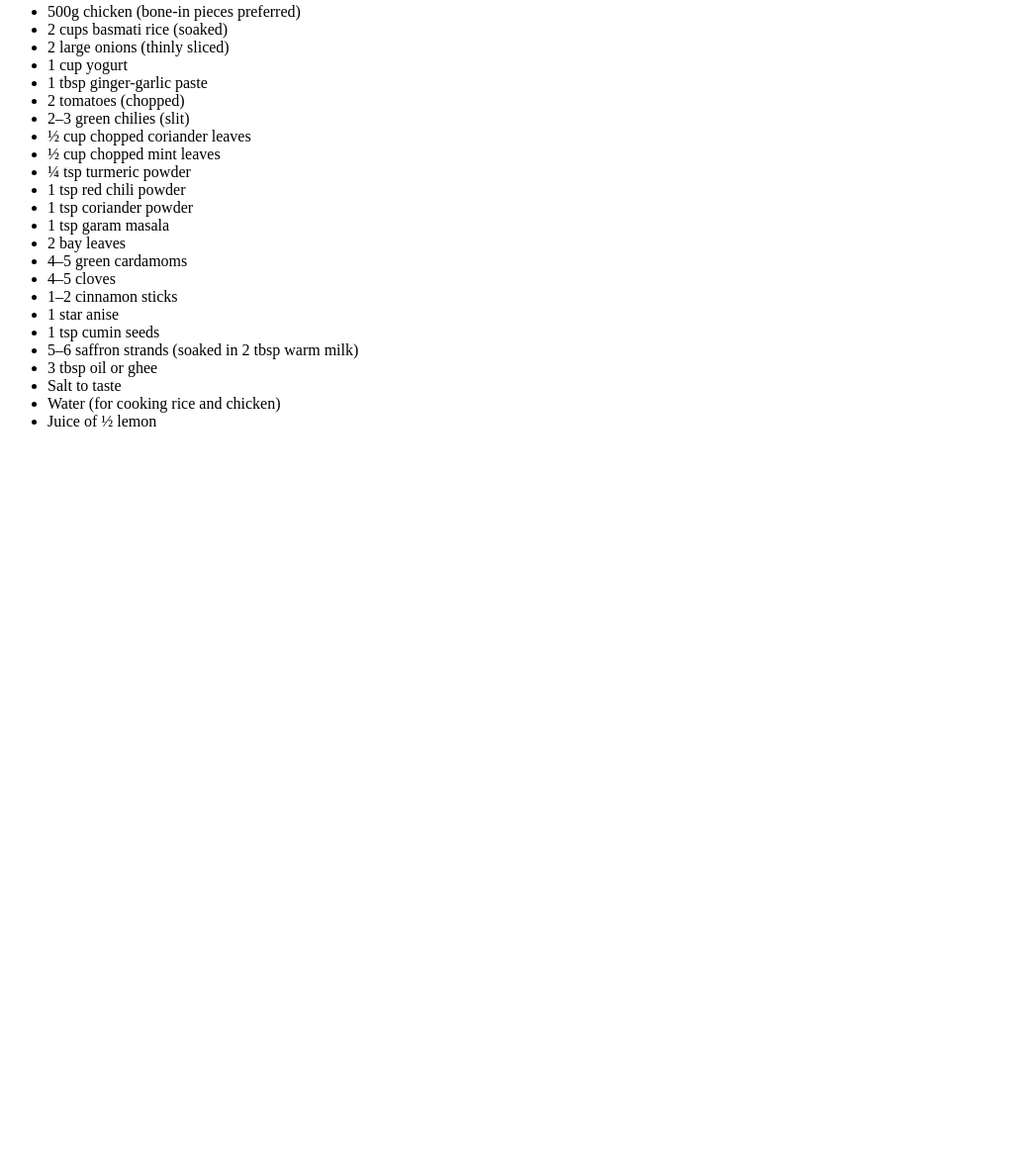
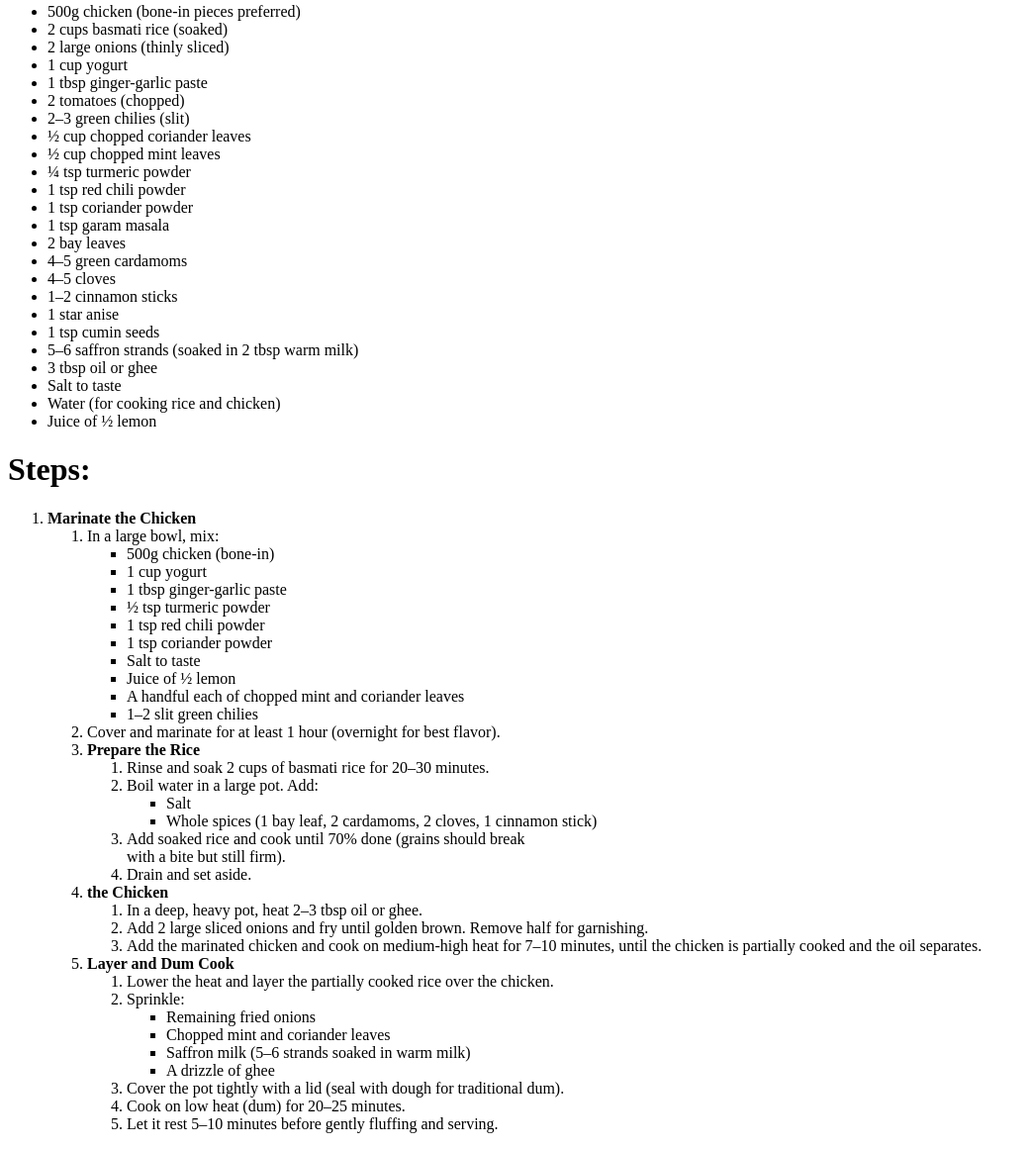
Before and after one commit to SujoyPaul0/odin-recipes, a plain HTML site: page recipes/chicken-biriyani.html in a window 1280 px wide. Shown: the part 1325-2486 px from the top of the page at 99% size, without its empty margins (0-1042 px from the left). Before the commit the page ends 1776 px from the top, so only its background shows below. Drawn offline with Linux system fonts and the light colour scheme.

Commit message:
add steps of the recepies

```diff
--- a/recipes/chicken-biriyani.html
+++ b/recipes/chicken-biriyani.html
@@ -68,5 +68,109 @@
         <li>Juice of ½ lemon</li>
     </ul>
 
+    <h1>Steps:</h1>
+
+    <ol>
+
+        <li>
+            <strong>Marinate the Chicken</strong>
+            <ol>
+                <li>
+                    In a large bowl, mix:
+
+                    <ul>
+
+                        <li>500g chicken (bone-in)</li>
+
+                        <li>1 cup yogurt</li>
+
+                        <li>1 tbsp ginger-garlic paste</li>
+
+                        <li>½ tsp turmeric powder</li>
+
+                        <li>1 tsp red chili powder</li>
+
+                        <li>1 tsp coriander powder</li>
+
+                        <li>Salt to taste</li>
+
+                        <li>Juice of ½ lemon</li>
+
+                        <li>A handful each of chopped mint and coriander leaves</li>
+
+                        <li>1–2 slit green chilies</li>
+
+                    </ul>
+
+                <li>Cover and marinate for at least 1 hour (overnight for best flavor).</li>
+
+            <li>
+                <strong>Prepare the Rice</strong>
+
+                <ol>
+                    <li>Rinse and soak 2 cups of basmati rice for 20–30 minutes.</li>
+
+                    <li>Boil water in a large pot. Add:</li>
+
+                    <ul>
+
+                        <li>Salt</li>
+
+                        <li>Whole spices (1 bay leaf, 2 cardamoms, 2 cloves, 1 cinnamon stick)</li>
+
+                    </ul>
+
+                    <li>Add soaked rice and cook until 70% done (grains should break </li>with a bite but still firm).</li>
+
+                    <li>Drain and set aside.</li>
+                </ol>
+            </li>
+
+            <li>
+                <strong>the Chicken</strong>
+
+                <ol>
+                    <li>In a deep, heavy pot, heat 2–3 tbsp oil or ghee.</li>
+
+                    <li>Add 2 large sliced onions and fry until golden brown. Remove half for garnishing.</li>
+
+                    <li>Add the marinated chicken and cook on medium-high heat for 7–10 minutes, until the chicken is partially cooked and the oil separates.</li>
+                </ol>
+            </li>
+
+            <li>
+                <strong>Layer and Dum Cook</strong>
+
+                <ol>
+                    <li>Lower the heat and layer the partially cooked rice over the chicken.</li>
+
+                    <li>Sprinkle:</li>
+
+                    <ul>
+
+                        <li>Remaining fried onions</li>
+
+                        <li>Chopped mint and coriander leaves</li>
+
+                        <li>Saffron milk (5–6 strands soaked in warm milk)</li>
+
+                        <li>A drizzle of ghee</li>
+
+                    </ul>
+
+                    <li>Cover the pot tightly with a lid (seal with dough for traditional dum).</li>
+
+                    <li>Cook on low heat (dum) for 20–25 minutes.</li>
+
+                    <li>Let it rest 5–10 minutes before gently fluffing and serving.</li>
+                </ol>
+
+            </li>
+
+                </li>
+            </ol>
+        </li>
+    </ol>
+
 </body>
 </html>
```
Also changed, not shown: recipes/alur-dom.html (+37 -0 lines), recipes/polau.html (+29 -0 lines).
